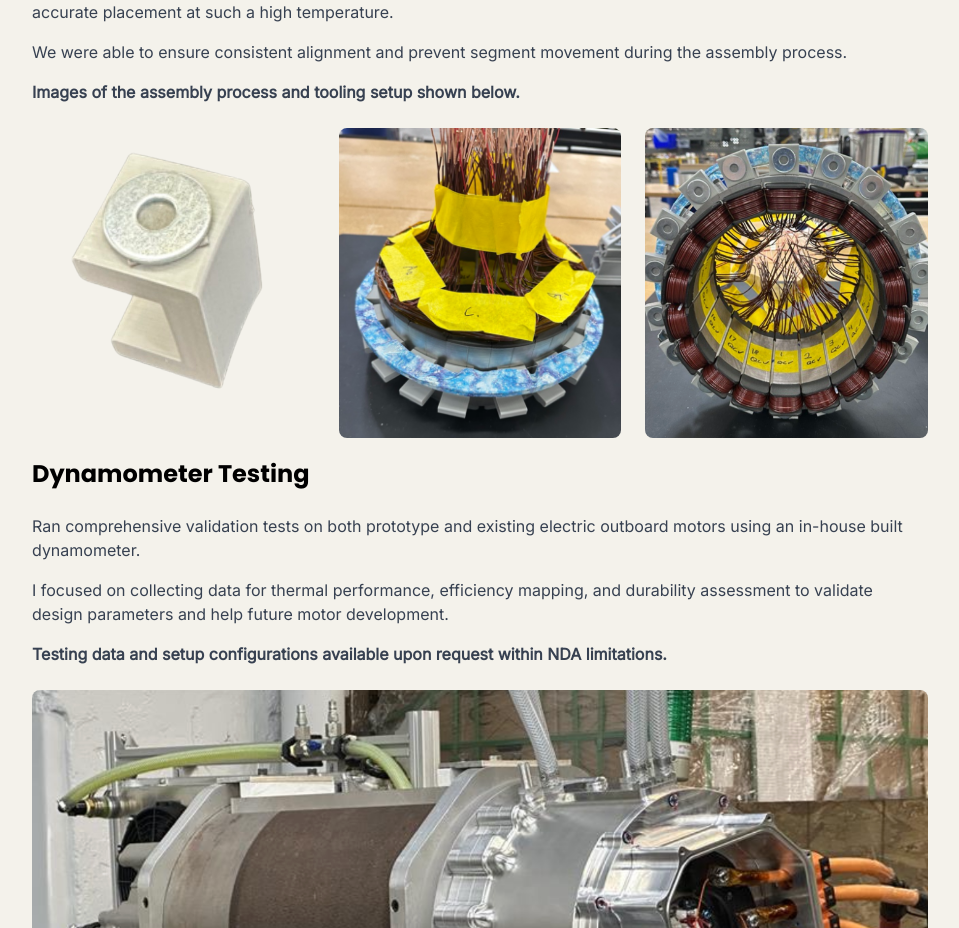
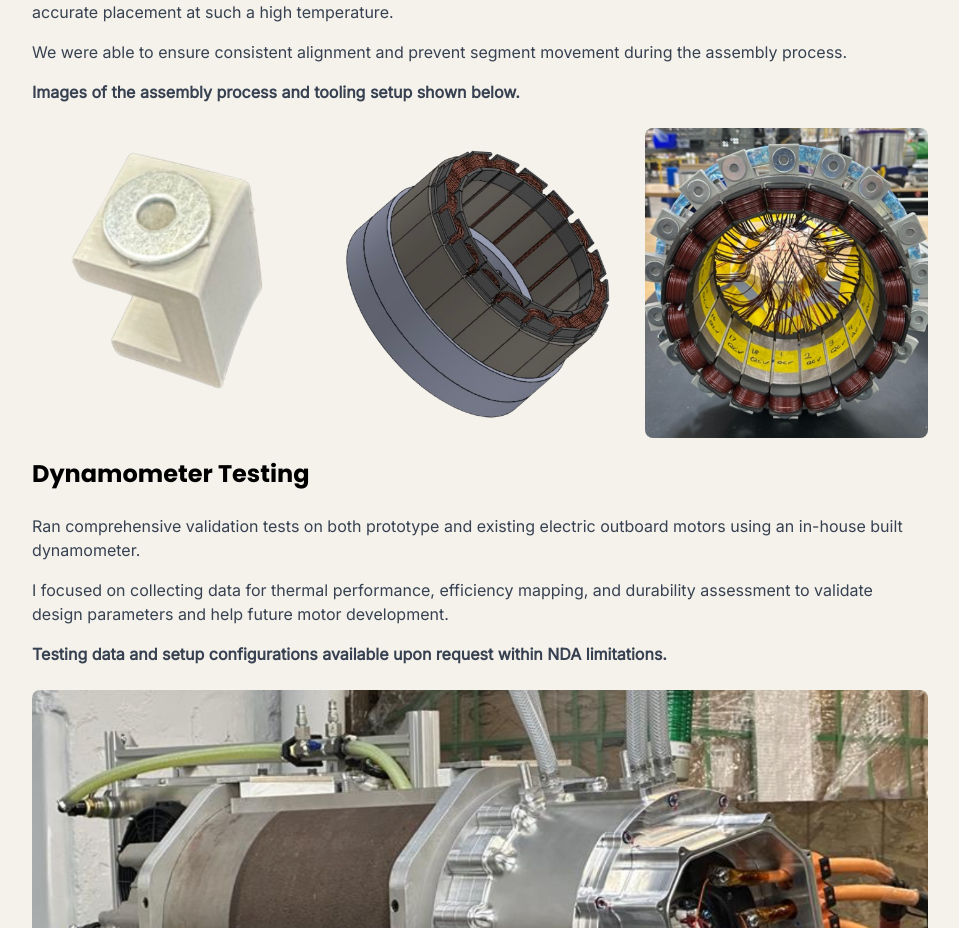
Before and after one commit to ewshu/updated-portfolio, a React (Vite) app: page /flux-marine in a window 1280 px wide. Shown: the part 1669-2597 px from the top of the page, without its empty margins (160-1119 px from the left). Built offline with nearby package versions, Linux system fonts and the light colour scheme.

Commit message:
image change

```diff
--- a/src/pages/FluxMarine.jsx
+++ b/src/pages/FluxMarine.jsx
@@ -118,7 +118,7 @@ function FluxMarine() {
               </div>
               <div className="rounded-lg overflow-hidden">
                 <img
-                  src="/logos/clampfront.png"
+                  src="/logos/segmentjig.png"
                   alt="Clamp Front View"
                   className="w-full h-full object-cover"
                 />
```
